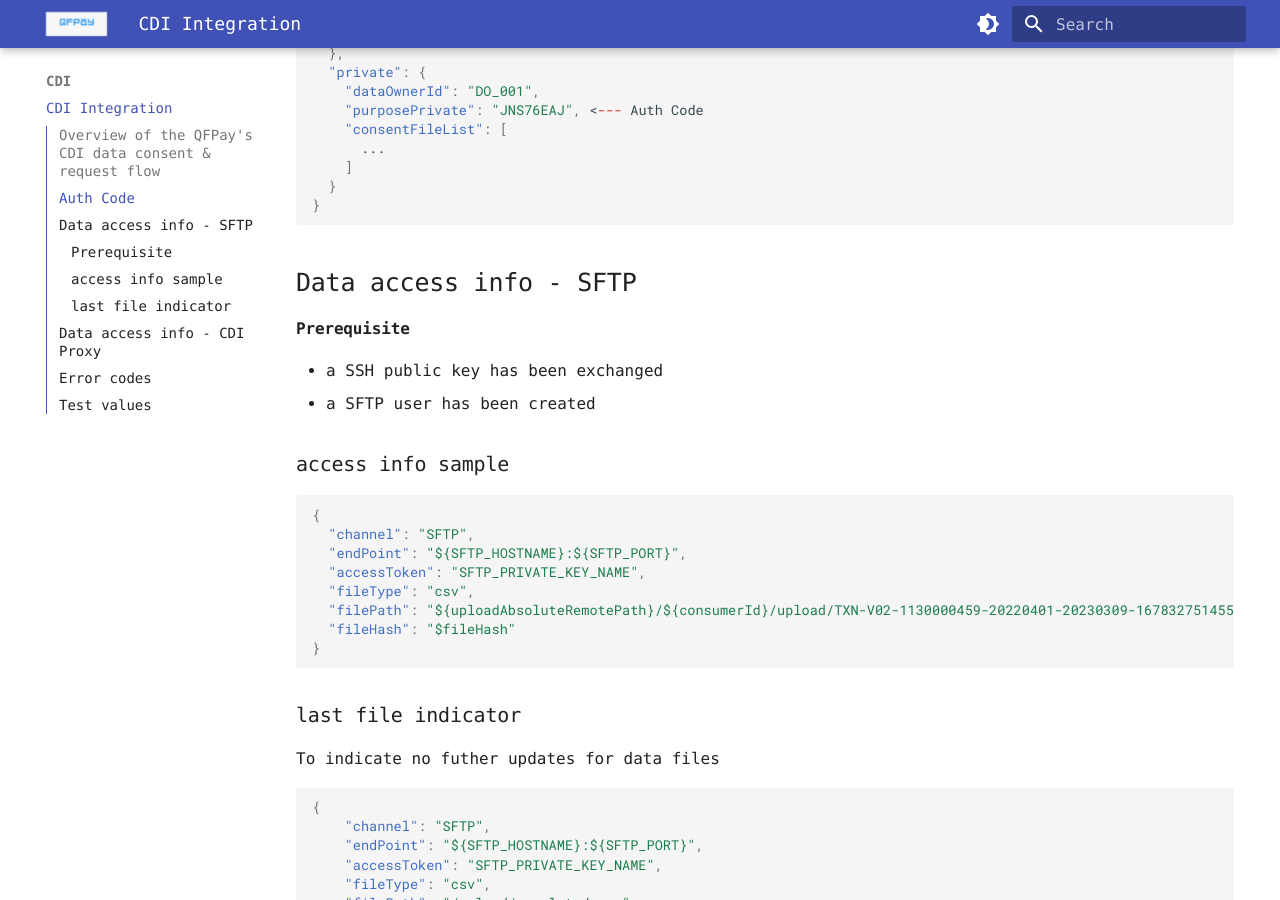
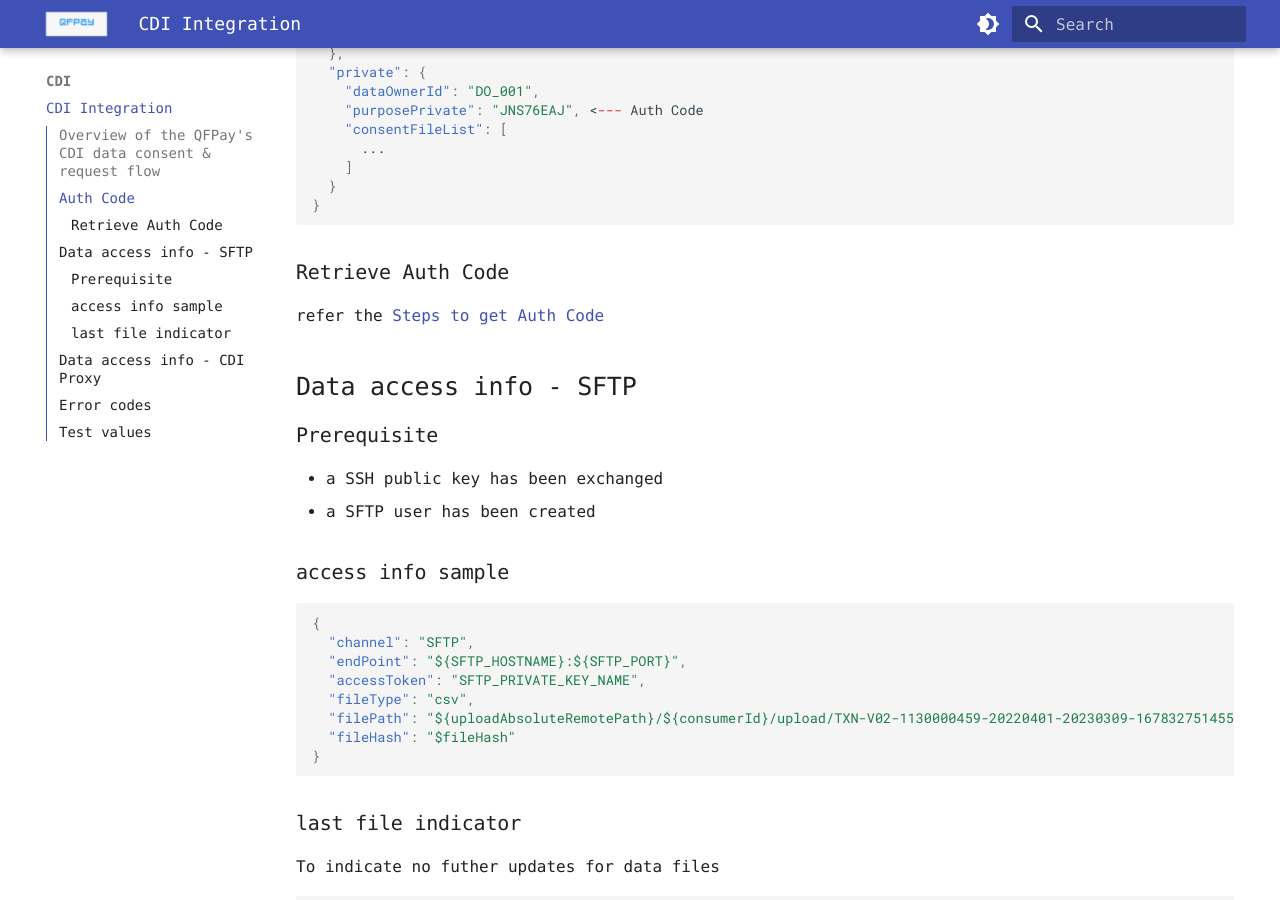
Before and after one commit to yxiaao/docs, an MkDocs documentation site: the page built from docs/cdi/integration.md, in a window 1280 px wide and 900 px high, scrolled down 1285 px. Built offline with MkDocs 1.6.1 and Material for MkDocs 9.7.7, drawn with Linux system fonts in a browser that asks for light colours; some web fonts are replaced; comment, search, counter and statistics services are not loaded.

Commit message:
cdi - clean up

````diff
--- a/docs/cdi/integration.md
+++ b/docs/cdi/integration.md
@@ -39,11 +39,13 @@ sequenceDiagram
 ```
 
 ## Auth Code
+
 The authorization code (Auth Code) has been adapted to the data owner's authorization of data sharing consent and identification.
 
 Auth Code can be retrieved in QFPay merchant portal (MMS) anytime. It enables data owners to commit their consent confirmation online, to benefit from the full digital wordflow over the CDI and flexibility of Data Consent without a traditional phone call, or identification document check.
 
 Data Consumer can submit the Auth Code via Consent request payload as below
+
 ```json
 {
   "public": {
@@ -59,12 +61,19 @@ Data Consumer can submit the Auth Code via Consent request payload as below
 }
 ```
 
+### Retrieve Auth Code
+
+refer the [Steps to get Auth Code](!https://cdn.qfpay.com.hk/user_guide/Auth%20Code%20user%20guide.pdf)
+
 ## Data access info - SFTP
-#### Prerequisite
+
+### Prerequisite
+
 - a SSH public key has been exchanged
 - a SFTP user has been created
 
 ### access info sample
+
 ```json
 {
   "channel": "SFTP",
@@ -78,7 +87,9 @@ Data Consumer can submit the Auth Code via Consent request payload as below
 ```
 
 ### last file indicator
+
 To indicate no futher updates for data files
+
 ```json
 {
     "channel": "SFTP",
@@ -91,6 +102,7 @@ To indicate no futher updates for data files
 ```
 
 ## Data access info - CDI Proxy
+
 ```json
 {
   "channel": "HTTPS",
@@ -104,6 +116,7 @@ To indicate no futher updates for data files
 ```
 
 ## Error codes
+
 | rejectReasonCode 	| rejectReasonDetail [^1] & description 	|
 |---	|---	|
 | DataRequestRejectReasonInvalidConsent 	| INVALID_CONSENT 	|
@@ -126,6 +139,7 @@ To indicate no futher updates for data files
 [^NO_DATA] No data found from the data request scope
 
 ## Test values
+
 | ENV 	| Merchant Name Eng 	| Merchant Name Chi 	| BrNo 	| CI 	| MID 	| QF merchant Authorisation code 	|
 |---	|---	|---	|---	|---	|---	|---	|
 | test 	| Merchant One 	| 一號商户 	| 10000001 	| 12000001 	| 11000001 	| 11000001 	|
````
